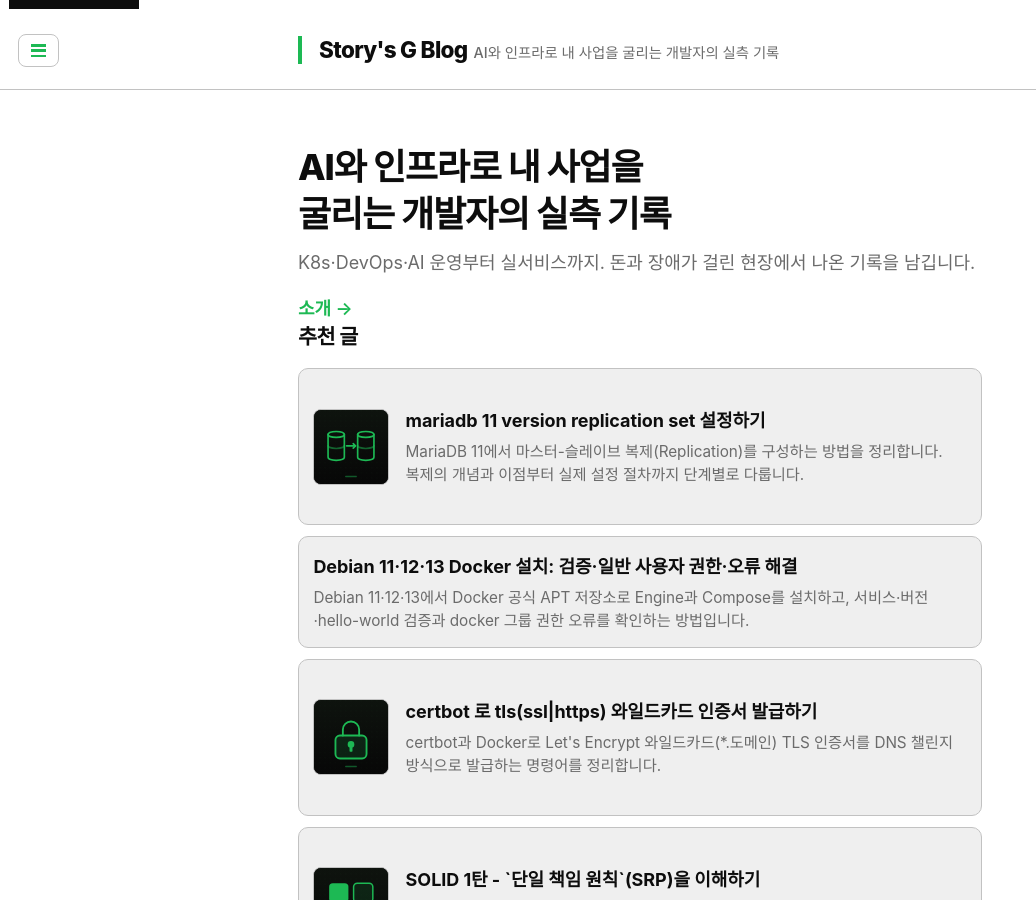
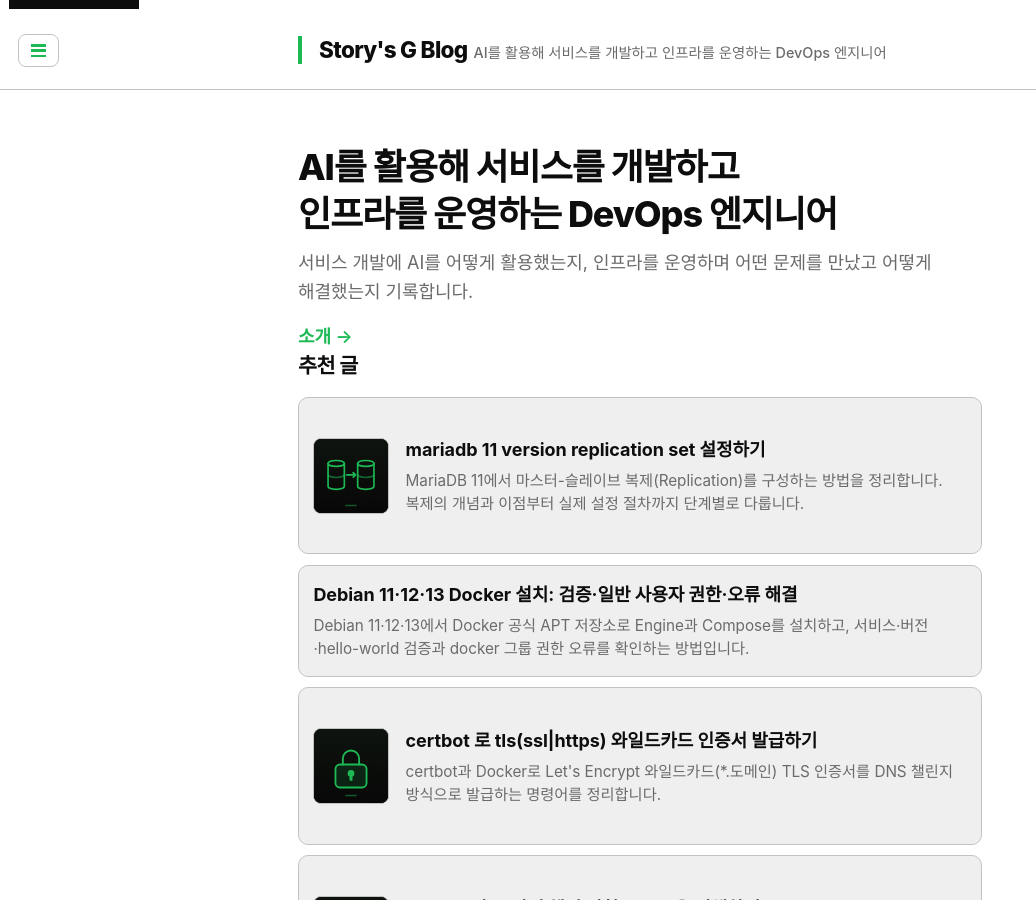
Before and after one commit to garam-park/garam-park.github.io, a Jekyll site: the page built from index.html, in a window 1280 px wide and 900 px high. Shown: the whole window, without its empty margins (0-1036 px from the left). Built offline with Jekyll 4.4.1, drawn with Linux system fonts in a browser that asks for light colours; some web fonts are replaced; the list of posts is cut into pages by our own code.

Commit message:
내용 및 소개 업데이트: 블로그 설명과 태그라인을 AI 및 인프라 운영 경험에 맞게 수정

```diff
--- a/_config.yml
+++ b/_config.yml
@@ -20,8 +20,8 @@
 
 title: Story's G Blog
 email: garam-park@naver.com
-description: "개발자가 AI와 인프라로 자기 사업을 직접 굴리는 실측기. K8s·DevOps·AI 운영부터 실서비스까지."
-tagline: "AI와 인프라로 내 사업을 굴리는 개발자의 실측 기록"
+description: "서비스 개발에 AI를 어떻게 활용했는지, 인프라를 운영하며 어떤 문제를 만났고 어떻게 해결했는지 기록합니다."
+tagline: "AI를 활용해 서비스를 개발하고 인프라를 운영하는 DevOps 엔지니어"
 author: Garam Park
 baseurl: "" # the subpath of your site, e.g. /blog
 # SEO 원본 도메인. GitHub Pages도 같은 정적 파일을 제공하지만, canonical·OG·sitemap은
--- a/about.md
+++ b/about.md
@@ -2,12 +2,12 @@
 layout: page
 title: 소개
 permalink: /about/
-description: "AI와 인프라로 직접 사업을 만들고 굴리는 개발자의 블로그 소개. K8s·DevOps·AI 운영을 실서비스에 적용한 실측·실패·비용 기록을 다룹니다."
+description: "DevOps 엔지니어 박가람의 소개와 연락처. AI를 활용한 서비스 개발과 Kubernetes 인프라 운영 경험을 기록합니다."
 ---
 
 <img class="about-hero" src="/images/about/hero.svg" alt="인프라와 네트워크 허브를 표현한 일러스트">
 
-저는 AI와 인프라를 무기로 제 사업을 직접 만들고 굴리는 개발자입니다. 남의 회사 인프라를 대신 운영하는 자리가 아니라, 실제로 매출이 도는 제 서비스에 기술을 적용하고 그 결과를 직접 책임지는 자리에 있습니다. 그래서 이 블로그의 글은 트렌드 정리나 이론 요약이 아니라, 돈과 장애와 시간이 걸린 현장에서 나온 실측기에 가깝습니다.
+저는 AI를 활용해 서비스를 개발하고 인프라를 운영하는 DevOps 엔지니어 박가람입니다. 최근에는 AI가 여러 서비스의 코드를 함께 참조할 수 있도록 저장소를 모노레포로 옮긴 경험과, 코드를 작성하기 전에 명세를 바꿔 본 경험을 글로 남겼습니다.
 
 ## 이 블로그에서 다루는 것
 
--- a/index.html
+++ b/index.html
@@ -5,7 +5,7 @@ title : Home
 <header class="home-intro">
   {% if paginator.page == 1 %}
     <h1 class="home-intro-tagline" id="home-heading">{{ site.tagline }}</h1>
-    <p class="home-intro-desc">K8s·DevOps·AI 운영부터 실서비스까지. 돈과 장애가 걸린 현장에서 나온 기록을 남깁니다.</p>
+    <p class="home-intro-desc">{{ site.description | escape }}</p>
     <p class="home-intro-links"><a href="/about/">소개 &rarr;</a></p>
 
     {% assign featured_posts = site.posts | where_exp: "p", "p.featured" %}
```
